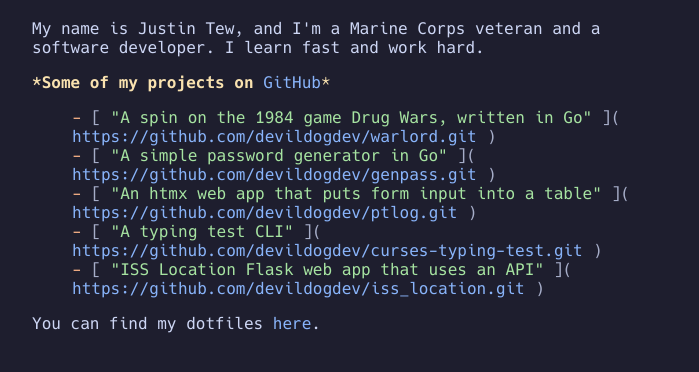
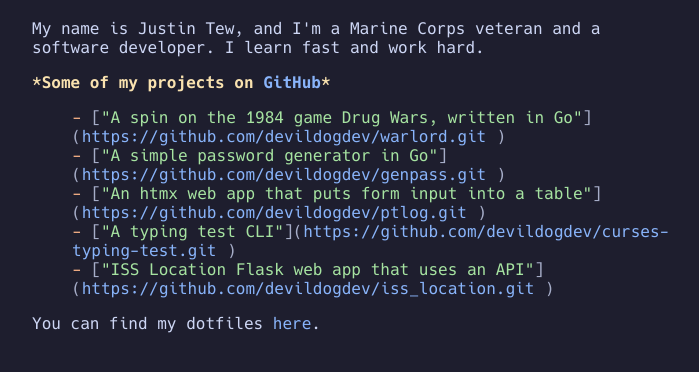
Before and after one commit to devildogdev/devildogdev.github.io, a plain HTML site: page index.html in a window 1280 px wide. Shown: the part 62-434 px from the top of the page, without its empty margins (288-987 px from the left). Drawn offline with Linux system fonts and the light colour scheme.

Commit message:
minor fix

```diff
--- a/index.html
+++ b/index.html
@@ -15,8 +15,12 @@
             developer. I learn fast and work hard.
         </p>
         <p class="yellow">
-            <strong>*Some of my projects on</strong>
-            <a href="https://github.com/devildogdev" target="_blank">GitHub</a>*
+            <strong>
+                *Some of my projects on
+                <a href="https://github.com/devildogdev" target="_blank"
+                    >GitHub</a
+                >*
+            </strong>
         </p>
         <ul id="projects"></ul>
         <p>
```
Also changed, not shown: script.js (+1 -6 lines).
